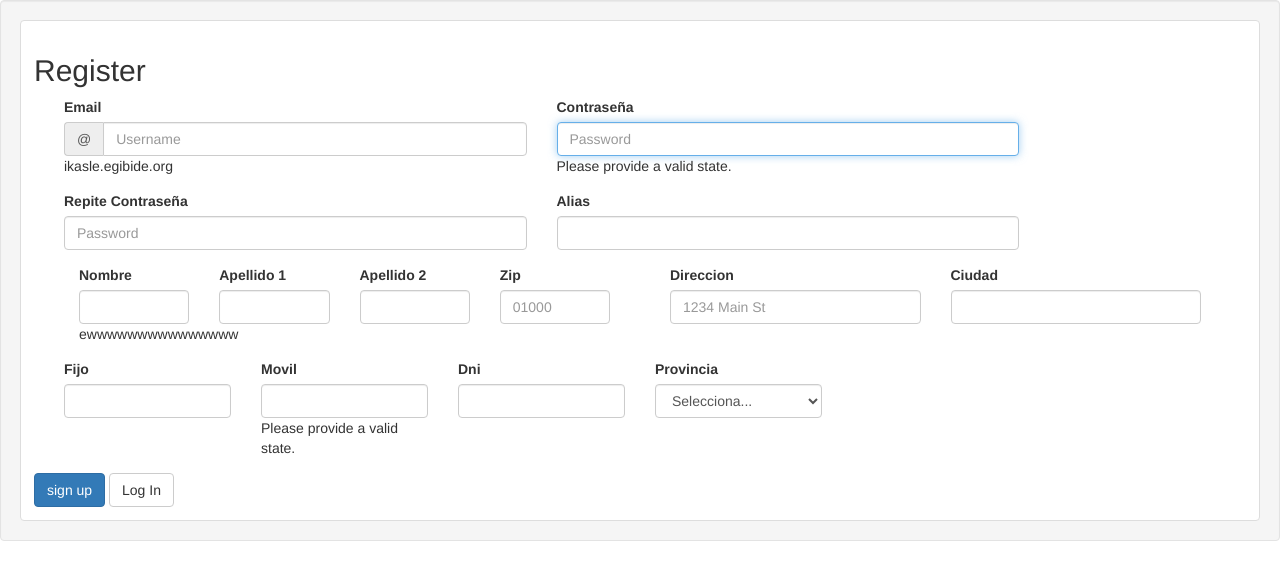
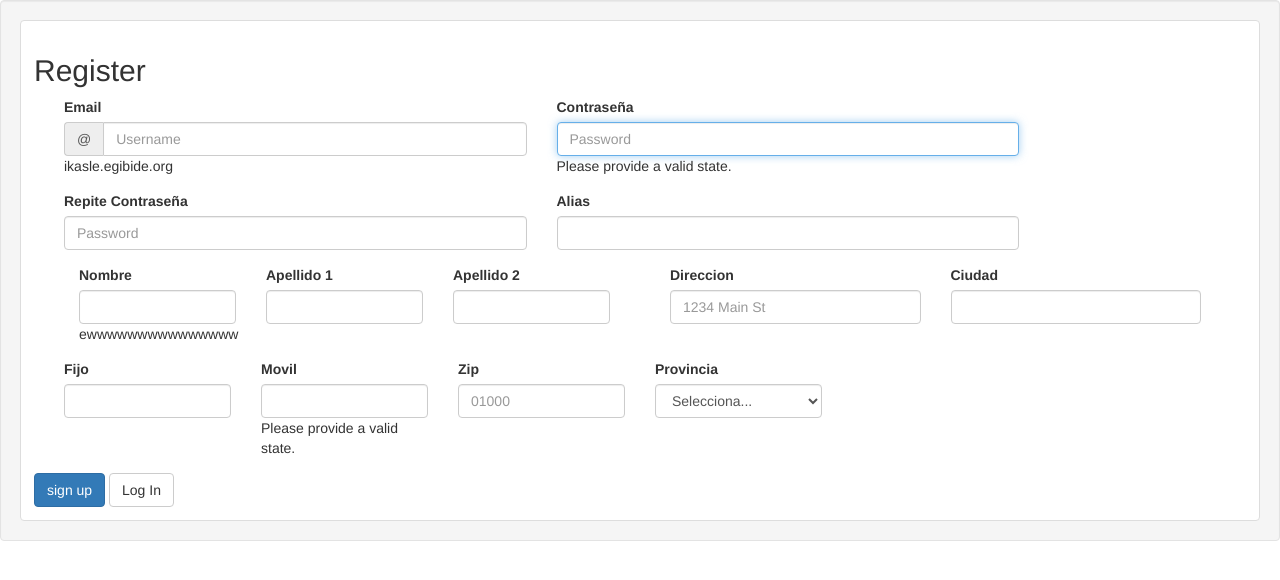
Before and after one commit to IFONS/Reto2, a PHP site: page / in a window 1280 px wide. Shown: the part 52-632 px from the top of the page. Run offline with PHP 8.4, Linux system fonts and the light colour scheme; some libraries are stand-ins or nearby versions; some web fonts are replaced.

Commit message:
Add files via upload

```diff
--- a/PhpProject2/index.php
+++ b/PhpProject2/index.php
@@ -3,8 +3,8 @@
 <head>
     <meta charset="UTF-8">
     <link rel="stylesheet" href="https://maxcdn.bootstrapcdn.com/bootstrap/3.3.1/css/bootstrap.min.css">
-    <link rel="stylesheet" href="css/bootstrap.min.css">
-    <link rel="stylesheet" href="css/style.css">
+    <link rel="stylesheet" href="./css/bootstrap.min.css">
+    <link rel="stylesheet" href="./css/style.css">
     <title>PEPE</title>
 </head>
 <body>
@@ -41,7 +41,7 @@
                 <!-- contenedor para el registro -->
                     <div class="thumbnail" id="thub1">
                         <div class="caption">
-                            <form id="register" method="post" action="opsbd/usuarioBd.php">
+                            <form id="register" method="post" action="./opsbd/usuarioBD.php">
                                 <h2>Register</h2>
                                 <div class="form-row col-sm-12 col-md-12 col-lg-12">
                                     <div class="form-group col-md-5 ">
@@ -52,7 +52,7 @@
                                         </div>
 
 
-                                        <div class="invalid-feedback" id="feedEmilio">
+                                        <div class="invalid-feedback"  id="feedEmilio">
                                             ikasle.egibide.org
                                         </div>
                                     </div>
@@ -83,31 +83,24 @@
                                  </div>
                                 <div class="form-row col-sm-12 col-md-12 col-lg-12">
                                     <div class="form-row col-sm-6 col-md-6 col-lg-6">
-                                        <div class="form-group col-md-3 col-lg-3">
+                                        <div class="form-group col-md-4 col-lg-4">
                                             <label for="nombre">Nombre</label>
-                                            <input type="text" class="form-control is-valid" id="nombre" name="nombre" pattern="^[a-zA-Z]+$" required>
-                                            <div class="invalid-feedback" id="feedNombre">
+                                            <input type="text" class="form-control is-valid" class="textu" id="nombre" name="nombre" pattern="^[a-zA-Z]+$" required>
+                                            <div class="invalid-feedback" class="feedtext" id="feedNombre">
                                                 ewwwwwwwwwwwwwww
                                             </div>
                                         </div>
-                                        <div class="form-group col-md-3 col-lg-3">
+                                        <div class="form-group col-md-4 col-lg-4">
                                             <label for="ape1">Apellido 1</label>
-                                            <input type="text" class="form-control is-valid" id="ape1" name="ape1" pattern="^[a-zA-Z]+$" required>
-                                            <div class="invalid-feedback" id="feedApe1">
+                                            <input type="text" class="form-control is-valid" class="textu" id="ape1" name="ape1" pattern="^[a-zA-Z]+$" required>
+                                            <div class="invalid-feedback" class="feedtext" id="feedApe1">
 
                                             </div>
                                         </div>
-                                        <div class="form-group col-md-3 col-lg-3">
+                                        <div class="form-group col-md-4 col-lg-4">
                                             <label for="ape2">Apellido 2</label>
-                                            <input type="text" class="form-control is-valid" id="ape2" name="ape2 " pattern="^[a-zA-Z]+$">
-                                            <div class="invalid-feedback" id="feedApe2">
-
-                                            </div>
-                                        </div>
-                                        <div class="form-group col-md-3 col-lg-3">
-                                            <label for="zipo">Zip</label>
-                                            <input type="text" class="form-control is-valid" id="zipo" name="zipo" placeholder="01000" pattern="^[0-9]{5}$" required>
-                                            <div class="invalid-feedback"  id="feedZipo">
+                                            <input type="text" class="form-control is-valid" class="textu" id="ape2" name="ape2 " pattern="^[a-zA-Z]+$">
+                                            <div class="invalid-feedback" class="feedtext" id="feedApe2">
 
                                             </div>
                                         </div>
@@ -115,39 +108,39 @@
                                     <div class="form-row col-sm-6 col-md-6 col-lg-6">
                                         <div class="form-group col-md-6">
                                             <label for="direccion">Direccion</label>
-                                            <input type="text" class="form-control is-valid" id="direccion" placeholder="1234 Main St" required>
+                                            <input type="text" class="form-control is-valid" class="textu" id="direccion" name="direccion" placeholder="1234 Main St" required>
                                         </div>
                                         <div class="form-group col-md-6">
                                             <label for="ciudad">Ciudad</label>
-                                            <input type="text" class="form-control is-valid" id="ciudad" required>
+                                            <input type="text" class="form-control is-valid" class="textu" id="ciudad" name="ciudad" required>
                                         </div>
                                     </div>
                                 </div>
                                 <div class="form-row col-sm-12 col-md-12 col-lg-12">
                                     <div class="form-group col-md-2 col-lg-2">
                                         <label for="tel1">Fijo</label>
-                                        <input type="tel" class="form-control is-valid" id="tel1" name="tel1" pattern="[0-9]{9}" required>
+                                        <input type="tel" class="form-control is-valid" id="tel1" class="telf" name="tel1" pattern="[0-9]{9}" required>
                                         <div class="invalid-feedback"  id="feedTel">
 
                                         </div>
                                     </div>
                                     <div class="form-group col-md-2 col-lg-2" >
                                         <label for="tel2">Movil</label>
-                                        <input type="tel" class="form-control is-valid" id="tel2" name="tel2" pattern="[0-9]{9}">
+                                        <input type="tel" class="form-control is-valid" class="telf" id="tel2" name="tel2" pattern="[0-9]{9}">
                                         <div class="invalid-feedback"  id="feedMov">
                                             Please provide a valid state.
                                         </div>
                                     </div>
-                                    <div class="form-group col-md-2 col-lg-2" >
-                                        <label for="dni">Dni</label>
-                                        <input type="text" class="form-control is-valid" id="dni" name="dni" pattern="^[0-9]{9}[a-zA-Z]{1}$" required>
-                                        <div class="invalid-feedback"  id="feedDni">
+                                    <div class="form-group col-md-2 col-lg-2">
+                                            <label for="zipo">Zip</label>
+                                            <input type="text" class="form-control is-valid" id="zipo" name="zipo" placeholder="01000" pattern="^[0-9]{5}$" required>
+                                            <div class="invalid-feedback"  id="feedZipo">
 
-                                        </div>
+                                            </div>
                                     </div>
                                     <div class="form-group col-md-2">
                                         <label for="provincia">Provincia</label>
-                                        <select id="provincia" class="form-control" required>
+                                        <select id="provincia" class="form-control" name="provincia" required>
                                             <option value="" selected>Selecciona...</option>
                                             <option value='alava'>Álava</option>
                                             <option value='albacete'>Albacete</option>
@@ -218,7 +211,7 @@
     </div>
 
 <script src="https://ajax.googleapis.com/ajax/libs/jquery/1.11.2/jquery.min.js"></script>
-<script src="js/bootstrap.min.js"></script>
-    <script src="js/js.js"></script>
+<script src="./js/bootstrap.min.js"></script>
+    <script src="./js/js.js"></script>
 </body>
 </html>
--- a/PhpProject2/nbproject/private/private.xml
+++ b/PhpProject2/nbproject/private/private.xml
@@ -3,13 +3,10 @@
     <editor-bookmarks xmlns="http://www.netbeans.org/ns/editor-bookmarks/2" lastBookmarkId="0"/>
     <open-files xmlns="http://www.netbeans.org/ns/projectui-open-files/2">
         <group>
-            <file>file:/C:/xampp/htdocs/PhpProject2/cor.php</file>
-            <file>file:/C:/xampp/htdocs/PhpProject2/index.html</file>
             <file>file:/C:/xampp/htdocs/PhpProject2/opsbd/usuarioBd.php</file>
             <file>file:/C:/xampp/htdocs/PhpProject2/js/js.js</file>
             <file>file:/C:/xampp/htdocs/PhpProject2/opsbd/conexionBd.php</file>
             <file>file:/C:/xampp/htdocs/PhpProject2/index.php</file>
-            <file>file:/C:/xampp/htdocs/PhpProject2/js/jquery-3.2.1.min.js</file>
         </group>
     </open-files>
 </project-private>
```
Also changed, not shown: PhpProject2/js/js.js (+53 -88 lines), PhpProject2/opsbd/usuarioBd.php (+10 -9 lines).
